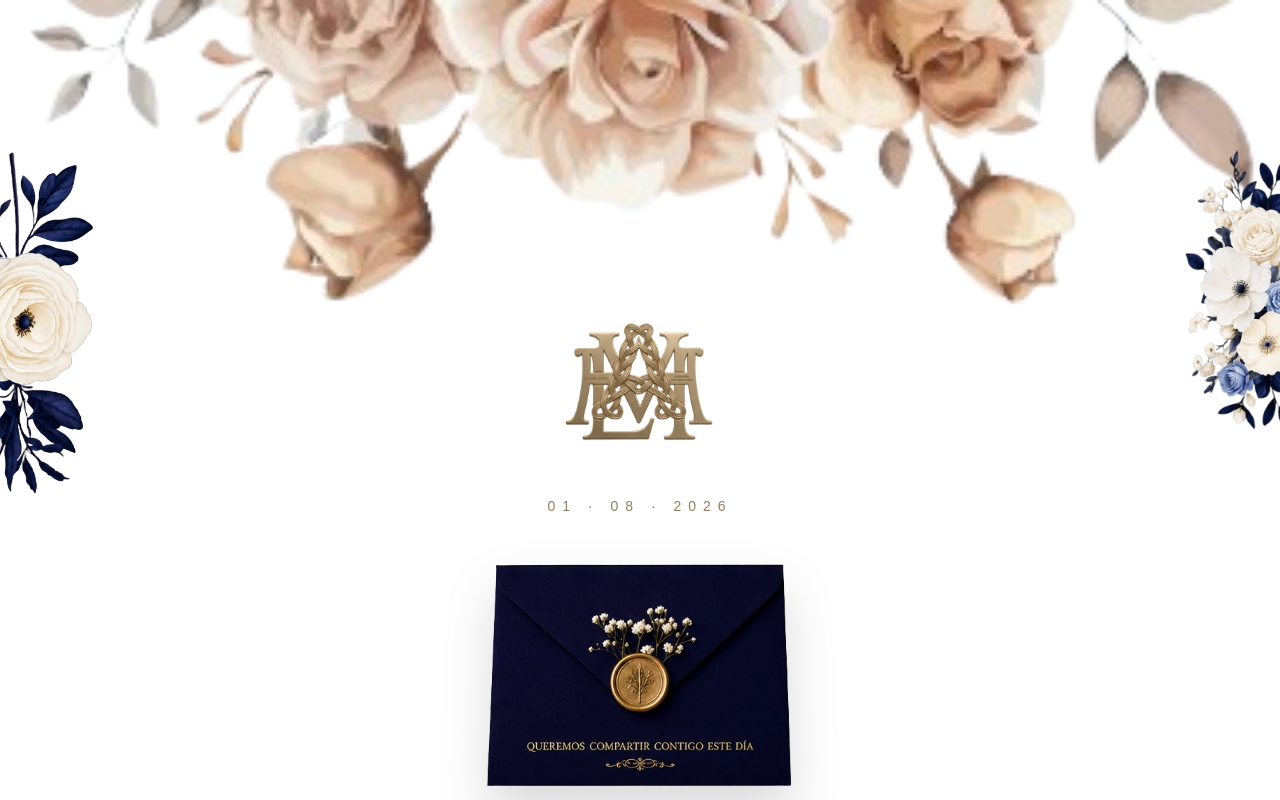
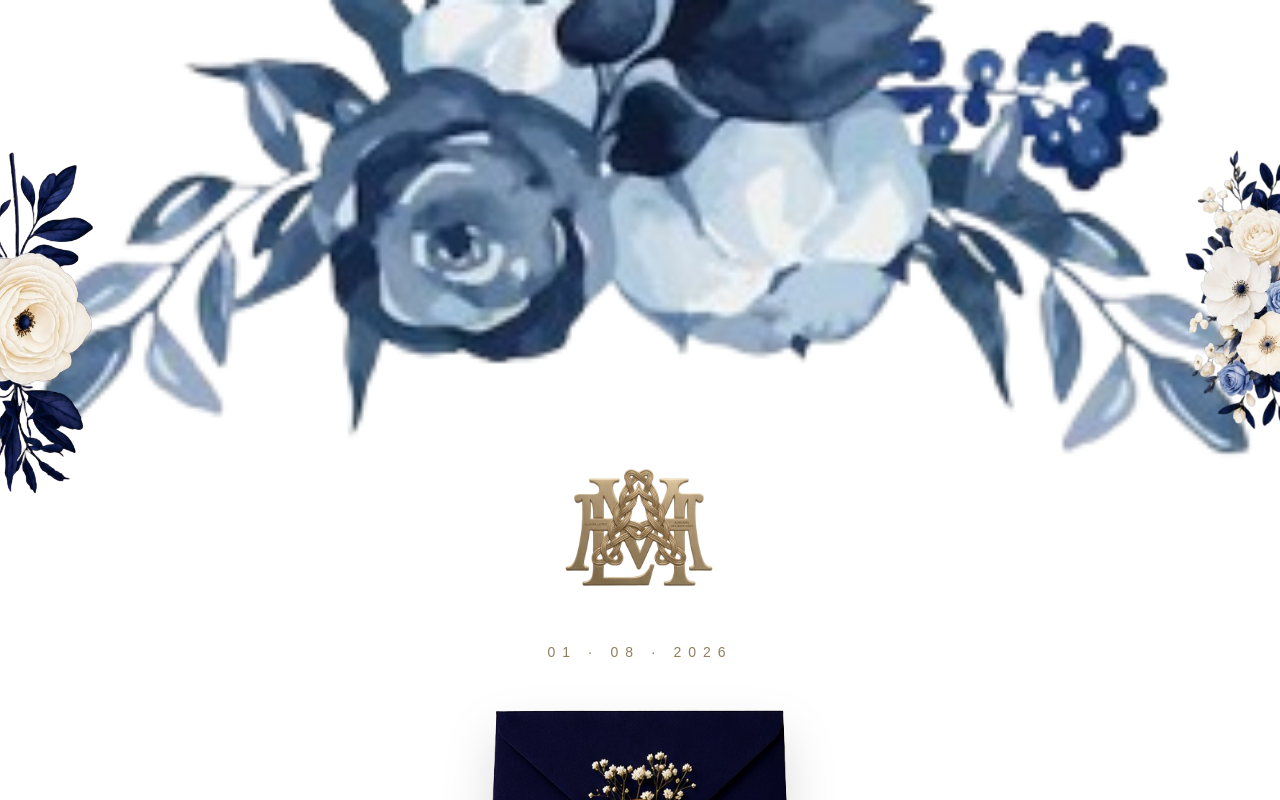
Before and after one commit to PinguinStore/a-a-boda2026, a Next.js app: page / in a window 1280 px wide. Shown: the top 800 px of the page. Built offline with nearby package versions, Linux system fonts and the light colour scheme; a web font is replaced by a local one.

Commit message:
Mi boda AA

```diff
--- a/app/page.tsx
+++ b/app/page.tsx
@@ -21,7 +21,7 @@ const frames = [
 useEffect(() => {
   const preloadImages = async () => {
     const allImages = [
-      "/portada/top.png",
+      "/portada/top1.png",
       "/portada/left1.png",
       "/portada/right1.png",
       "/portada/bottom.png",
@@ -120,7 +120,7 @@ if (!assetsLoaded) {
   <div className="relative w-full min-h-[100dvh] bg-white overflow-hidden">
         {/* FLORES SUPERIORES */}
 <Image
-  src="/portada/top.png"
+  src="/portada/top1.png"
   alt=""
   width={800}
   height={250}
```
Also changed, not shown: public/portada/top1.png (added).
